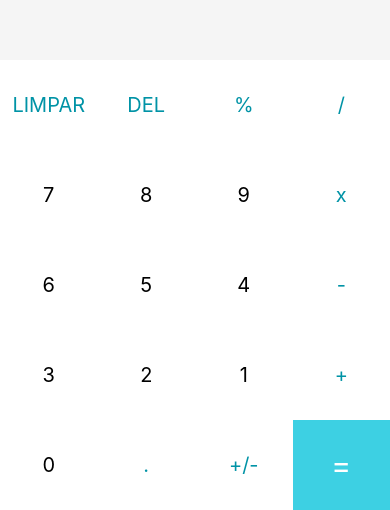
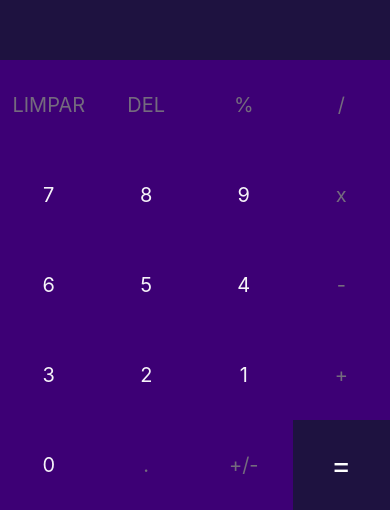
Before and after one commit to Alex-Ferreira-Santos/Calculadora, a React Native app: screen / in a window 390 px wide. Shown: the part 334-844 px from the top of the page. Built offline with nearby package versions, Linux system fonts and the light colour scheme.

Commit message:
mudando o tema do app

```diff
--- a/App.js
+++ b/App.js
@@ -103,12 +103,12 @@
 
         {buttons.map((button) =>
           button === '=' ? // Mapeamento do botão =
-        <TouchableOpacity onPress={() => handleInput(button)} key={button} style={[styles.button, {backgroundColor: '#3dd0e3'}]}>
+        <TouchableOpacity onPress={() => handleInput(button)} key={button} style={[styles.button, {backgroundColor: '#1e1240'}]}>
           <Text style={[styles.textButton, {color: "white", fontSize: 30}]}>{button}</Text>
         </TouchableOpacity>
           : // Mapeamento dos outros botões
           <TouchableOpacity onPress={() => handleInput(button)} key={button} style={styles.button}>
-            <Text style={[styles.textButton, {color: typeof(button) === 'number' ? 'black': '#0093a6'}]}>{button}</Text>
+            <Text style={[styles.textButton, {color: typeof(button) === 'number' ? '#f5f2f8': '#746a7e'}]}>{button}</Text>
           </TouchableOpacity>
         )}
       </View>
@@ -124,10 +124,10 @@
   results: {
     flex: 2,
     justifyContent: "center",
-    backgroundColor: "#f5f5f5"
+    backgroundColor: "#1e1240"
   },
   resultText: {
-    color: "#282F38",
+    color: "#fdfdfd",
     fontSize: 32,
     fontWeight: "bold",
     padding: 12,
@@ -142,9 +142,10 @@
   buttons: {
     flexDirection: 'row',
     flexWrap: 'wrap',
+    backgroundColor: '#3d0075',
   },
   button: {
-    backgroundColor: 'white',
+    backgroundColor: '#3d0075',
     alignItems: 'center',
     justifyContent: 'center',
     minWidth: 90,
```
Also changed, not shown: img/git.png (deleted).
